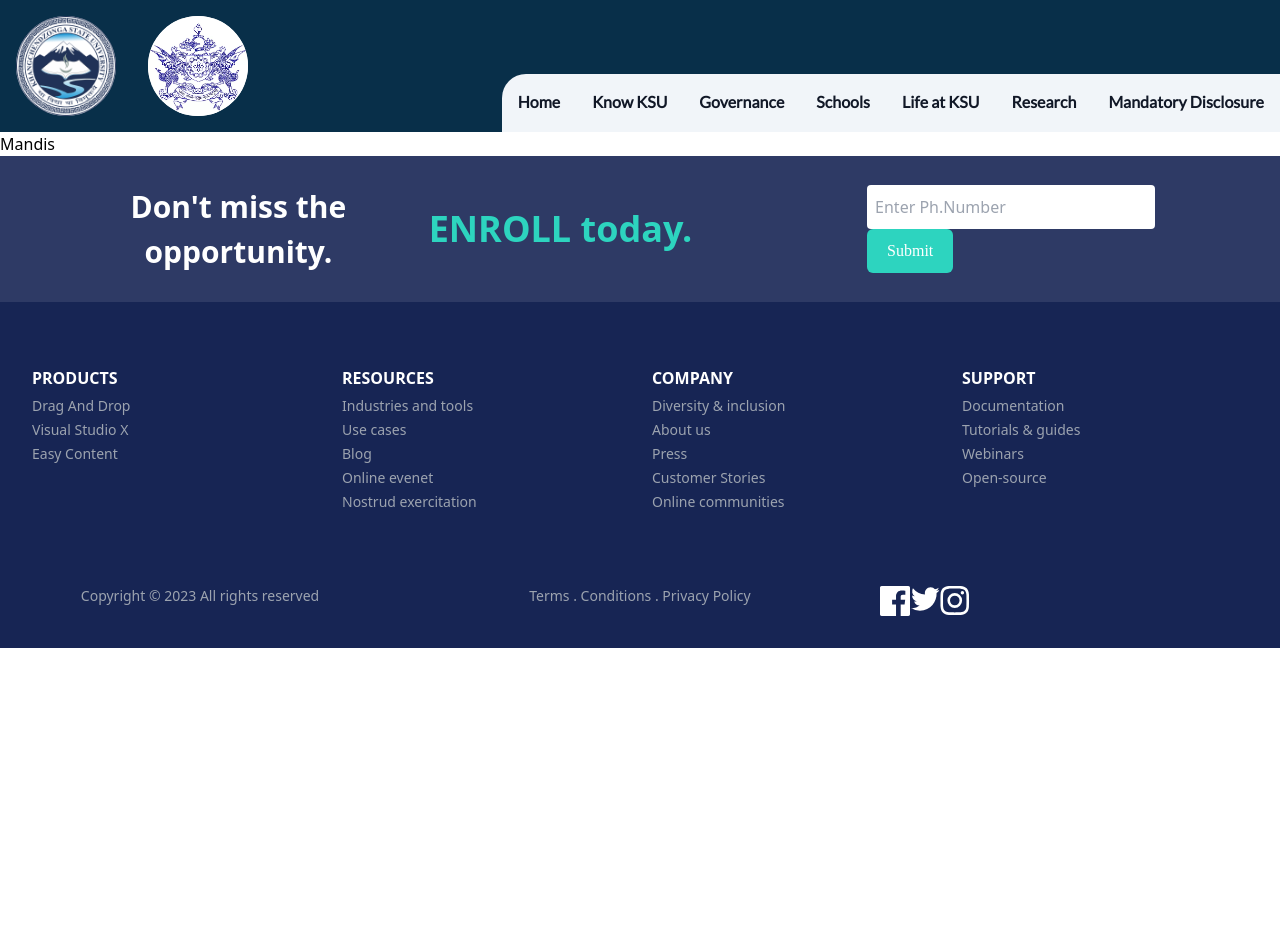
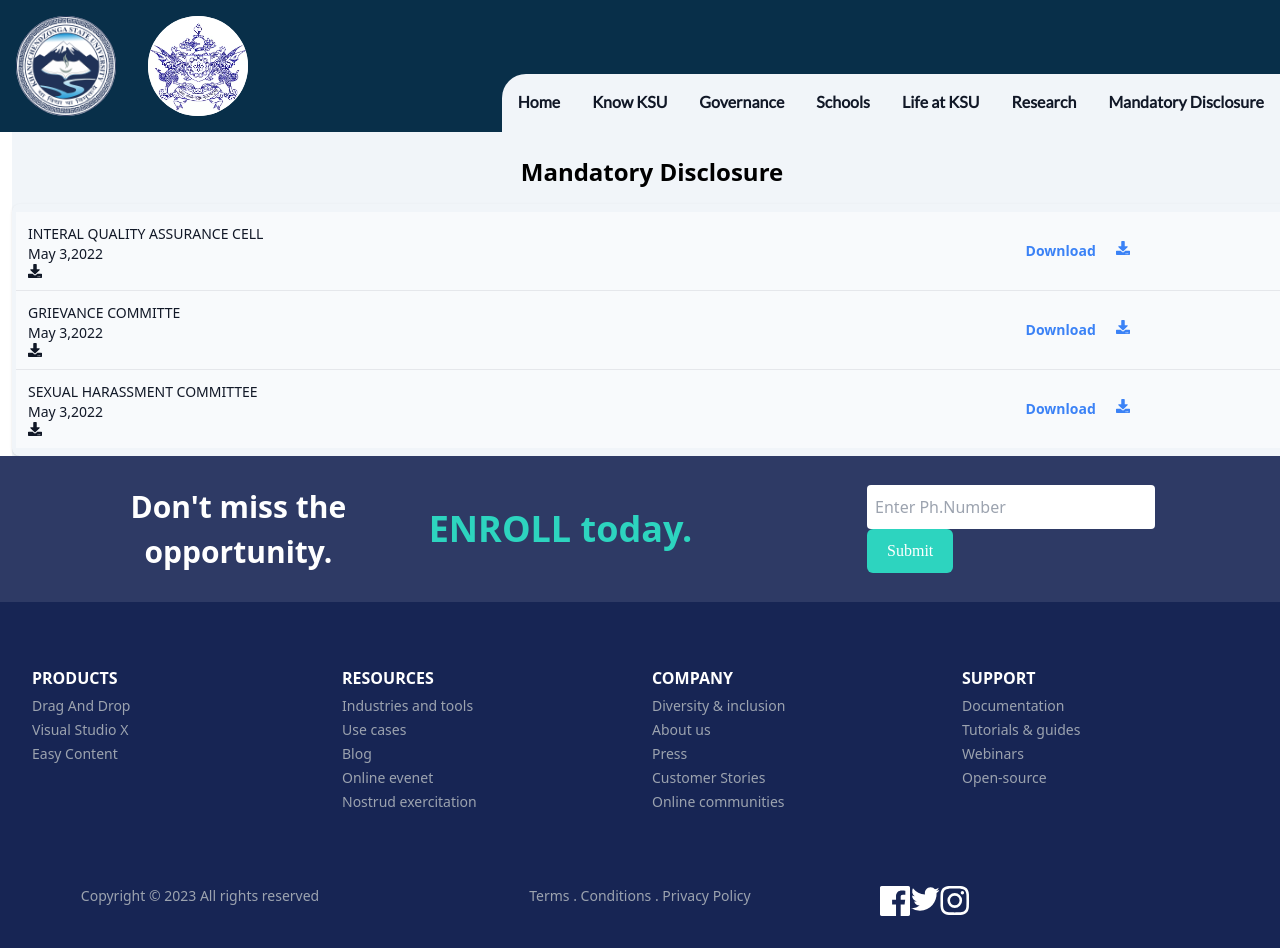
Before and after one commit to SharK-020/Ksu, a React (Vite) app in the folder client/: page /mandis in a window 1280 px wide. Before the commit the page ends 800 px from the top, so only its background shows below. Built offline with nearby package versions, Linux system fonts and the light colour scheme.

Commit message:
added the mandatory disclosure page

```diff
--- /dev/null
+++ b/client/src/components/Mandis/Content.tsx
@@ -0,0 +1,29 @@
+import React from "react";
+import { FaDownload } from "react-icons/fa";
+const Content = (props: any) => {
+	return (
+		<tr className="">
+			<td className="p-3 text-sm text-gray-900  whitespace-nowrap">
+				<div className="flex flex-col">
+					<span>{props.name}</span>
+					<span> {props.date}</span>
+					<span>
+						<FaDownload />
+					</span>
+				</div>
+			</td>
+			<td className="p-3 text-sm text-gray-900 text-center  whitespace-nowrap">
+				<a
+					href="#"
+					className="font-semibold text-blue-500 hover:underline">
+					<span className="flex justify-center align-middle space-x-5">
+						<span>Download</span>
+						<FaDownload />
+					</span>
+				</a>
+			</td>
+		</tr>
+	);
+};
+
+export default Content;
--- a/client/src/pages/Mandis.tsx
+++ b/client/src/pages/Mandis.tsx
@@ -1,9 +1,32 @@
-import React from 'react'
+import React from "react";
+import Content from "../components/Mandis/content";
+
+const data = [
+	{ name: "INTERAL QUALITY ASSURANCE CELL", date: "May 3,2022" },
+	{ name: "GRIEVANCE COMMITTE", date: "May 3,2022" },
+	{ name: "SEXUAL HARASSMENT COMMITTEE", date: "May 3,2022" },
+];
 
 const Mandis = () => {
-  return (
-    <div>Mandis</div>
-  )
-}
+	return (
+		<main className="space-y-4 bg-slate-100  mx-2 md:mx-3 w-full">
+			<div className="flex justify-center align-middle">
+				<h1 className="text-2xl font-bold mt-6">
+					Mandatory Disclosure
+				</h1>
+			</div>
 
-export default Mandis
+			<div className="p-1 py-2 overflow-auto rounded-lg shadow space-y-1">
+				<table className="w-full">
+					<tbody className="divide-y  divide-gray-200 bg-slate-50">
+						{data.map((item) => (
+							<Content name={item.name} date={item.date} />
+						))}
+					</tbody>
+				</table>
+			</div>
+		</main>
+	);
+};
+
+export default Mandis;
```
